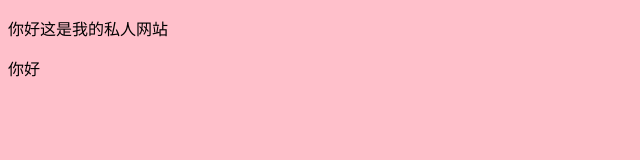
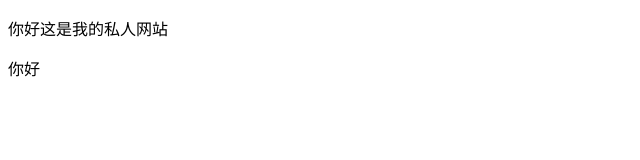
Before and after one commit to gkh1080p/gkh1080p.github.io, a plain HTML site: page index.html in a window 1280 px wide. Shown: the whole page, without its empty margins (0-640 px from the left). Drawn offline with Linux system fonts and the light colour scheme.

Commit message:
Update index.html

```diff
--- a/index.html
+++ b/index.html
@@ -6,11 +6,7 @@
     <meta http-equiv="X-UA-Compatible" content="IE=edge">
     <meta name="viewport" content="width=device-width, initial-scale=1.0">
     <title>love txh</title>
-    <style>
-        body {
-            background-color: pink;
-        }
-    </style>
+
 </head>
 
 <body>
```
